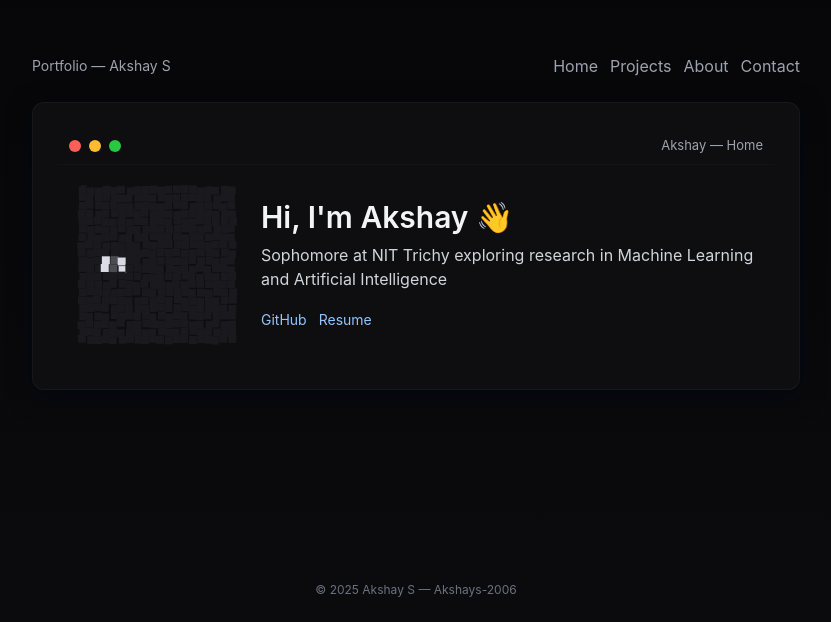
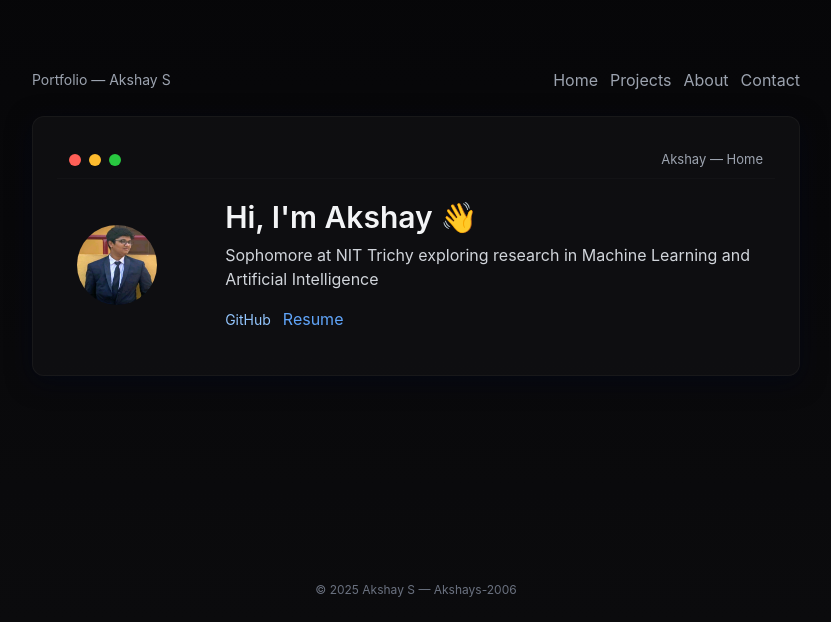
Before and after one commit to Akshays-2006/personal_website, a React (Vite) app: page / in a window 1280 px wide. Shown: the part 178-800 px from the top of the page, without its empty margins (224-1055 px from the left). Built offline with nearby package versions, Linux system fonts and the light colour scheme.

Commit message:
fix:profile and resume links

```diff
--- a/src/components/AboutWindow.jsx
+++ b/src/components/AboutWindow.jsx
@@ -5,7 +5,11 @@ export default function AboutWindow(){
   return (
     <Window title="About">
       <div className="flex gap-6 items-center">
-        <img src="personal_website/public/akshay_Suit_pic.png" alt="profile" style={{width:120,height:120,objectFit:'cover'}} className="rounded-md" />
+        <img
+          src={`${import.meta.env.BASE_URL}profile.jpg`}
+          alt="profile"
+          className="w-20 h-20 rounded-full"
+        />
         <div>
           <div className="text-lg font-medium">Akshay S</div>
           <div className="text-sm text-gray-400 mt-2">Hey! I’m Akshay, a sophomore at NIT Trichy exploring Machine Learning and AI. I’m really curious about how things work under the hood and enjoy diving into research—especially in NLP right now. I’m always open to research internships or collaborations where I can learn, experiment, and build something meaningful.</div>
--- a/src/components/HeroWindow.jsx
+++ b/src/components/HeroWindow.jsx
@@ -7,14 +7,26 @@ export default function HeroWindow(){
     <Window title="Akshay — Home">
       <div className="flex items-center gap-6">
         <div style={{width:160}}>
-          <PixelMorph src="personal_website/public/akshay_Suit_pic.png" />
+          <img
+          src={`${import.meta.env.BASE_URL}profile.jpg`}
+          alt="profile"
+          className="w-20 h-20 rounded-full"
+          />
         </div>
         <div>
           <h1 className="text-3xl font-semibold">Hi, I'm Akshay 👋</h1>
           <p className="mt-2 text-gray-300">Sophomore at NIT Trichy exploring research in Machine Learning and Artificial Intelligence</p>
           <div className="mt-4 space-x-3">
             <a href="https://github.com/Akshays-2006" target="_blank" rel="noreferrer" className="text-sm text-blue-300">GitHub</a>
-            <a href="personal_website/public/Akshay_Resume.pdf" className="text-sm text-blue-300">Resume</a>
+            <a
+              href={`${import.meta.env.BASE_URL}Akshay_Resume.pdf`}
+              target="_blank"
+              rel="noopener noreferrer"
+              className="text-blue-400 hover:underline"
+            >
+              Resume
+            </a>
+
           </div>
         </div>
       </div>
```
Also changed, not shown: public/profile.jpg (renamed from public/akshay_Suit_pic.jpg), public/profile.png (deleted).
